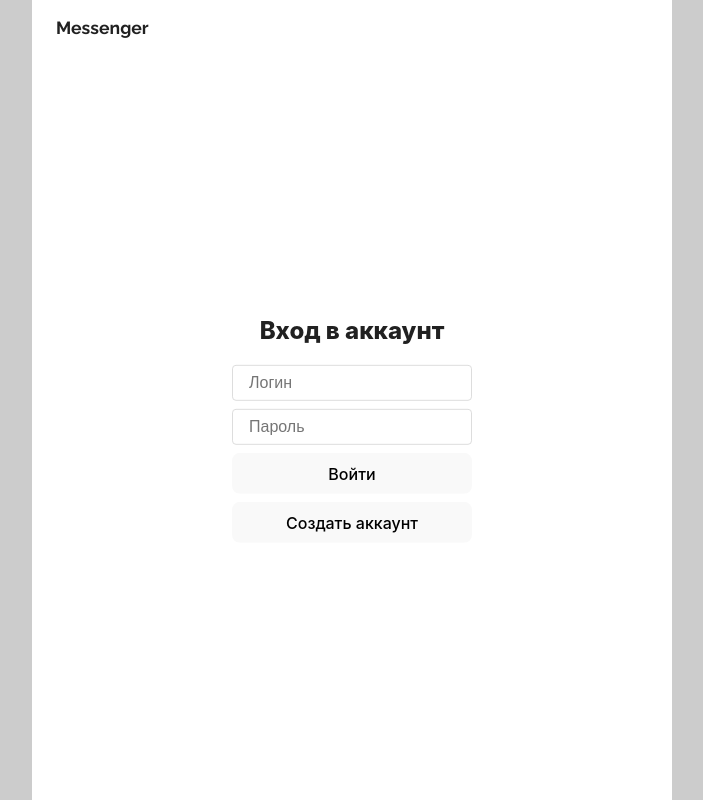
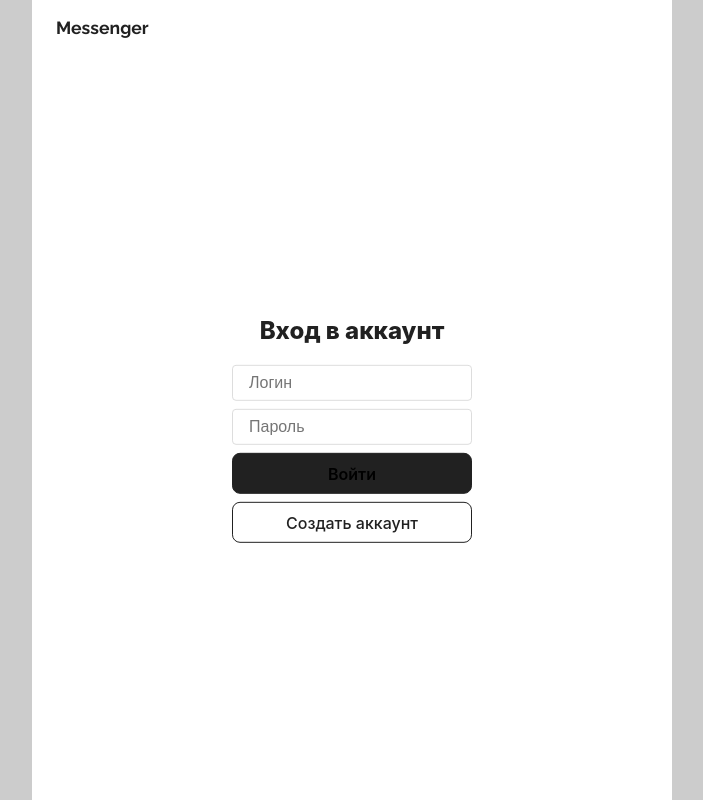
Before and after one commit to egorgrishin/messenger-front, a Vue app: page /login in a window 1280 px wide. Shown: the whole page, without its empty margins (288-991 px from the left). Built offline with nearby package versions, Linux system fonts and the light colour scheme; no server answers.

Commit message:
button component

```diff
--- /dev/null
+++ b/src/components/AppButton.vue
@@ -0,0 +1,39 @@
+<script setup lang="ts">
+interface Props {
+  bg: string,
+  border?: string,
+  color?: string,
+  fontWeight?: number,
+}
+
+const props = withDefaults(defineProps<Props>(), {
+  border: (props) => '1px solid ' + props.bg,
+  fontWeight: 500,
+});
+</script>
+
+<template>
+  <button :style="{
+    background: props.bg,
+    border: props.border ?? '1px solid ' + bg,
+    color: props.color,
+    fontWeight: props.fontWeight,
+  }">
+    <slot />
+  </button>
+</template>
+
+<style scoped lang="scss">
+button {
+  border-radius: 8px;
+  padding: 0.6em 1.2em;
+  font-size: 1em;
+  font-weight: 500;
+  font-family: inherit;
+  cursor: pointer;
+  transition: 0.1s;
+}
+button:hover {
+  opacity: 0.95;
+}
+</style>
--- a/src/components/AppNotify.vue
+++ b/src/components/AppNotify.vue
@@ -36,5 +36,9 @@ import Notify from "../composables/notify";
   background: #D0342C;
   padding: 0.5rem 1rem;
   border-radius: 4px;
+
+  span {
+    color: #fff;
+  }
 }
 </style>
--- a/src/composables/notify.ts
+++ b/src/composables/notify.ts
@@ -21,13 +21,13 @@ export default class Notify {
    */
   static send: (text: string) => void = (text: string): void => {
     Notify.text.value = text;
-    setTimeout(Notify.#clear, Notify.DISPLAY_TIME);
+    setTimeout(Notify.clear, Notify.DISPLAY_TIME);
   }
 
   /**
    * Очищает содержимое уведомления
    */
-  static #clear: () => void = (): void => {
+  private static clear: () => void = (): void => {
     Notify.text.value = null;
   }
 }
--- a/src/style.scss
+++ b/src/style.scss
@@ -56,21 +56,6 @@ textarea {
   font-family: inherit;
 }
 
-button {
-  border-radius: 8px;
-  border: 1px solid transparent;
-  padding: 0.6em 1.2em;
-  font-size: 1em;
-  font-weight: 500;
-  font-family: inherit;
-  background-color: #1a1a1a;
-  cursor: pointer;
-  transition: border-color 0.25s;
-}
-button:hover {
-  opacity: 0.9;
-}
-
 .auth__title {
   font-size: 1.5rem;
   font-weight: 800;
--- a/src/views/LoginView.vue
+++ b/src/views/LoginView.vue
@@ -3,6 +3,7 @@ import AppInput from "../components/AppInput.vue";
 import { Ref, ref } from "vue";
 import AuthService from "../services/AuthService";
 import { Router, useRouter } from "vue-router";
+import AppButton from "components/AppButton.vue";
 
 const router: Router = useRouter();
 const nick: Ref<string> = ref<string>('');
@@ -22,10 +23,16 @@ const onLogin = async (event: Event): Promise<void> => {
     <form class="auth__form" @submit="onLogin">
       <AppInput v-model:model="nick" type="text" placeholder="Логин" autocomplete />
       <AppInput v-model:model="password" type="password" placeholder="Пароль" autocomplete />
-      <button>Войти</button>
+      <AppButton bg="#212121" :fontWeight="600">Войти</AppButton>
     </form>
     <RouterLink :to="{ name: 'register' }" class="auth__register-link">
-      <button>Создать аккаунт</button>
+      <AppButton
+        bg="#fff"
+        border="1px solid #212121"
+        color="#212121"
+      >
+        Создать аккаунт
+      </AppButton>
     </RouterLink>
   </div>
 </template>
--- a/src/views/RegisterView.vue
+++ b/src/views/RegisterView.vue
@@ -2,6 +2,7 @@
 import AppInput from "../components/AppInput.vue";
 import { ref } from "vue";
 import AuthService from "../services/AuthService";
+import AppButton from "components/AppButton.vue";
 
 const nick = ref<string>('');
 const password = ref<string>('');
@@ -18,10 +19,16 @@ const onRegister = async (event: Event) => {
     <form class="auth__form" @submit="onRegister">
       <AppInput v-model:model="nick" type="text" placeholder="Логин" />
       <AppInput v-model:model="password" type="password" placeholder="Пароль" />
-      <button>Регистрация</button>
+      <AppButton bg="#212121" :fontWeight="600">Регистрация</AppButton>
     </form>
     <RouterLink :to="{ name: 'login' }" class="auth__register-link">
-      <button>Войти</button>
+      <AppButton
+        bg="#fff"
+        border="1px solid #212121"
+        color="#212121"
+      >
+        Войти
+      </AppButton>
     </RouterLink>
   </div>
 </template>
```
